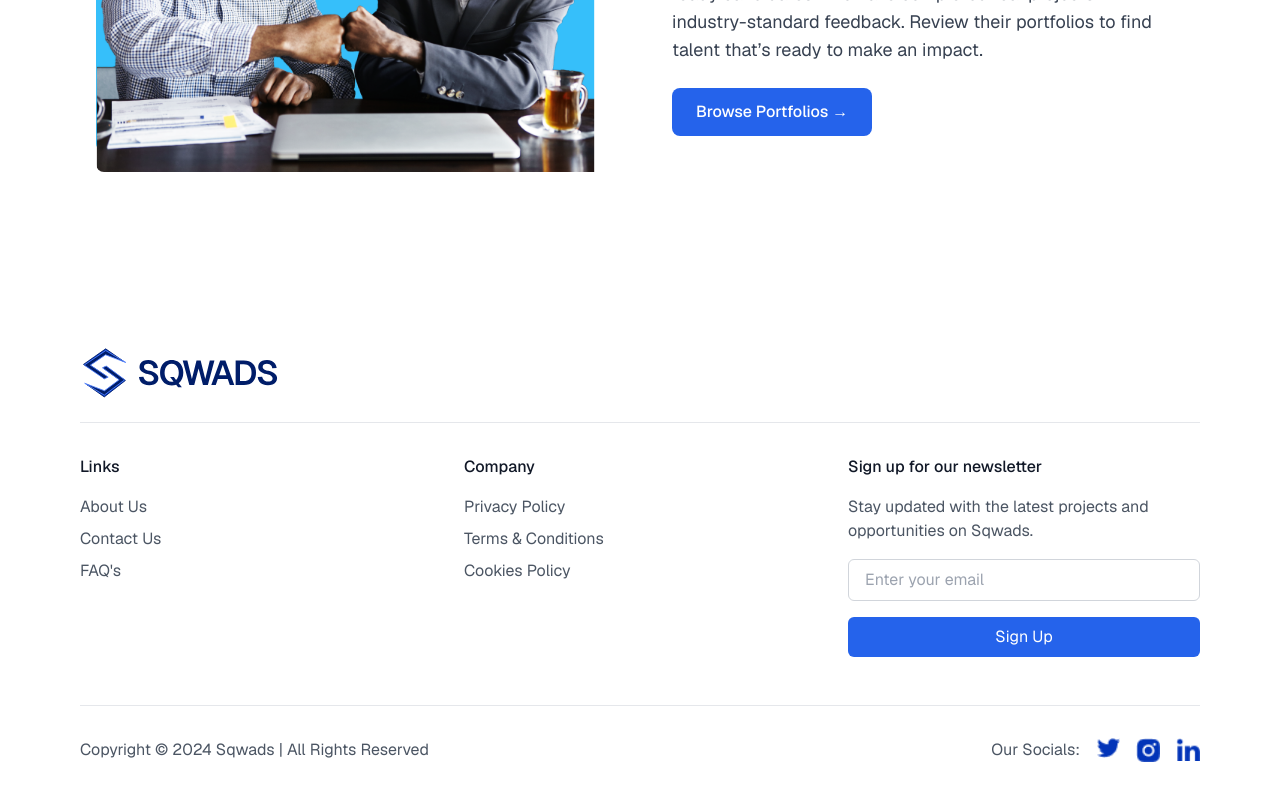
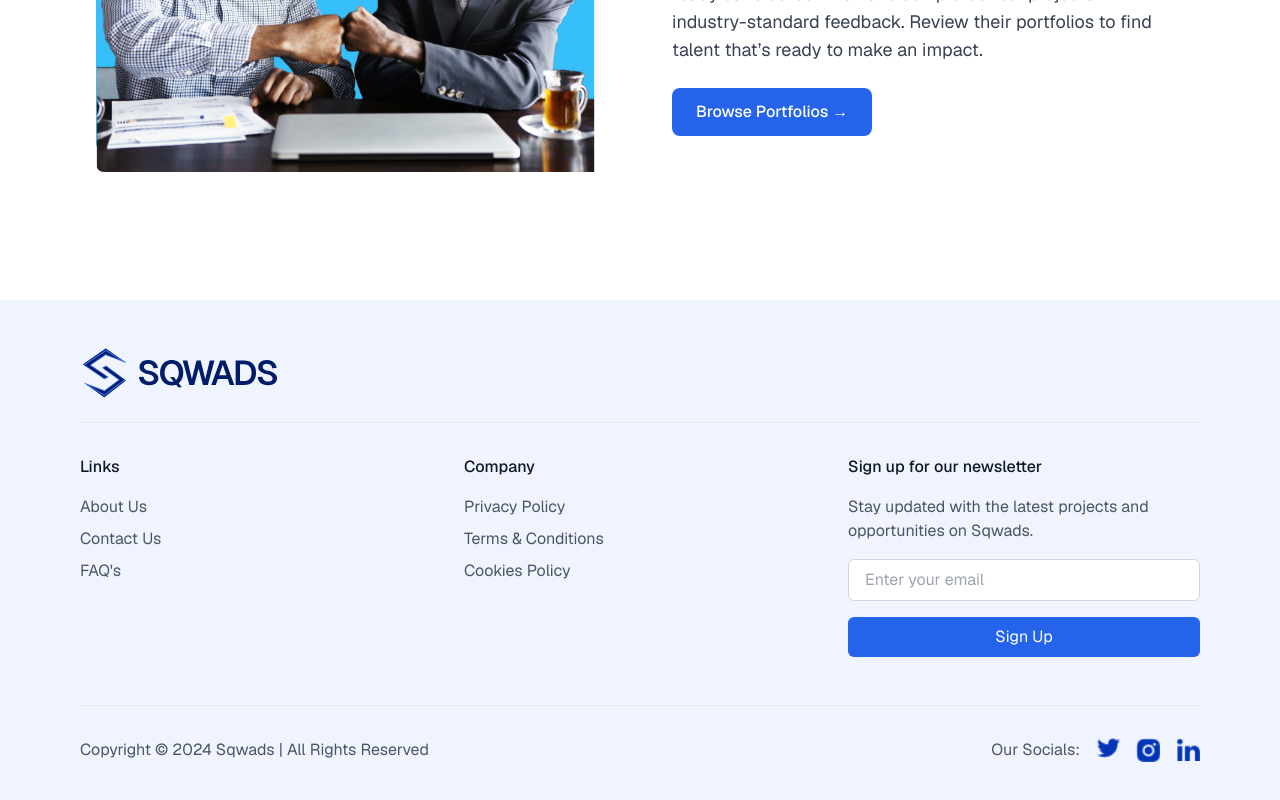
Before and after one commit to Sqwads/FE, a Next.js app: page / in a window 1280 px wide. Shown: the part 7550-8350 px from the top of the page. Built offline with nearby package versions, Linux system fonts and the light colour scheme.

Commit message:
Bg adjusted

```diff
--- a/components/Footer.tsx
+++ b/components/Footer.tsx
@@ -4,7 +4,7 @@ import Image from "next/image";
 
 const Footer = () => {
   return (
-    <footer className="bg-gray-[rgba(155, 183, 255, 0.15)] py-12 px-6 md:px-12 lg:px-20">
+    <footer className="bg-[rgba(155,183,255,0.15)] py-12 px-6 md:px-12 lg:px-20">
       {/* Logo Section */}
       <div className="flex justify-start items-center">
         <Image
```
